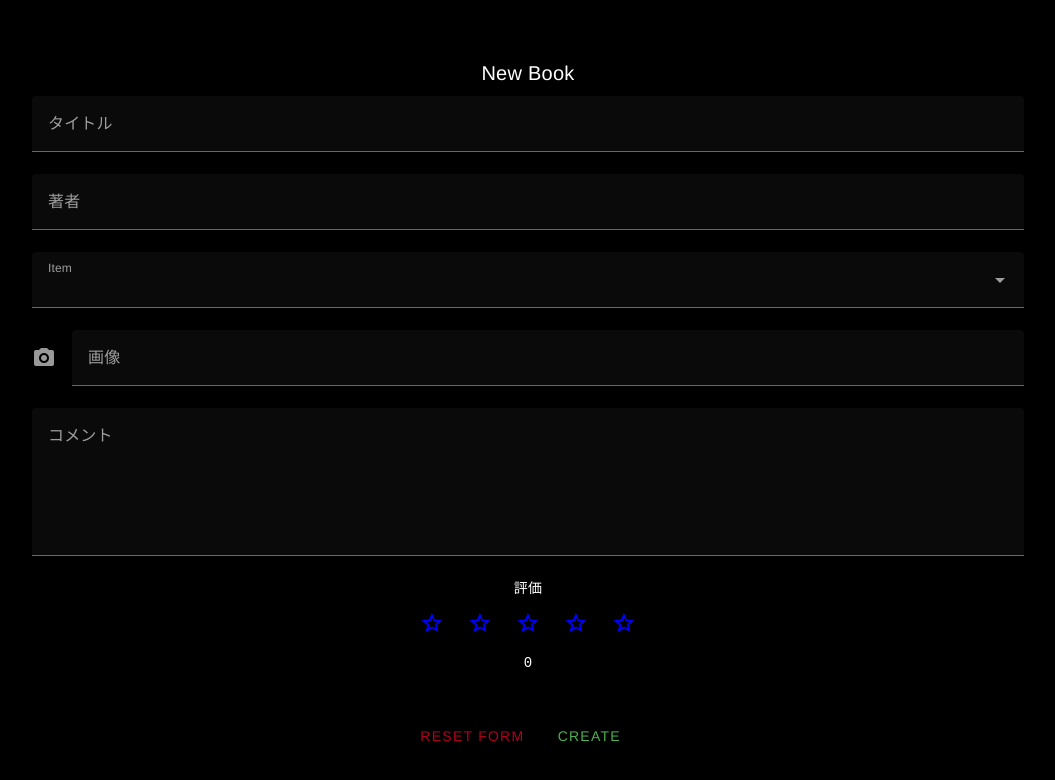
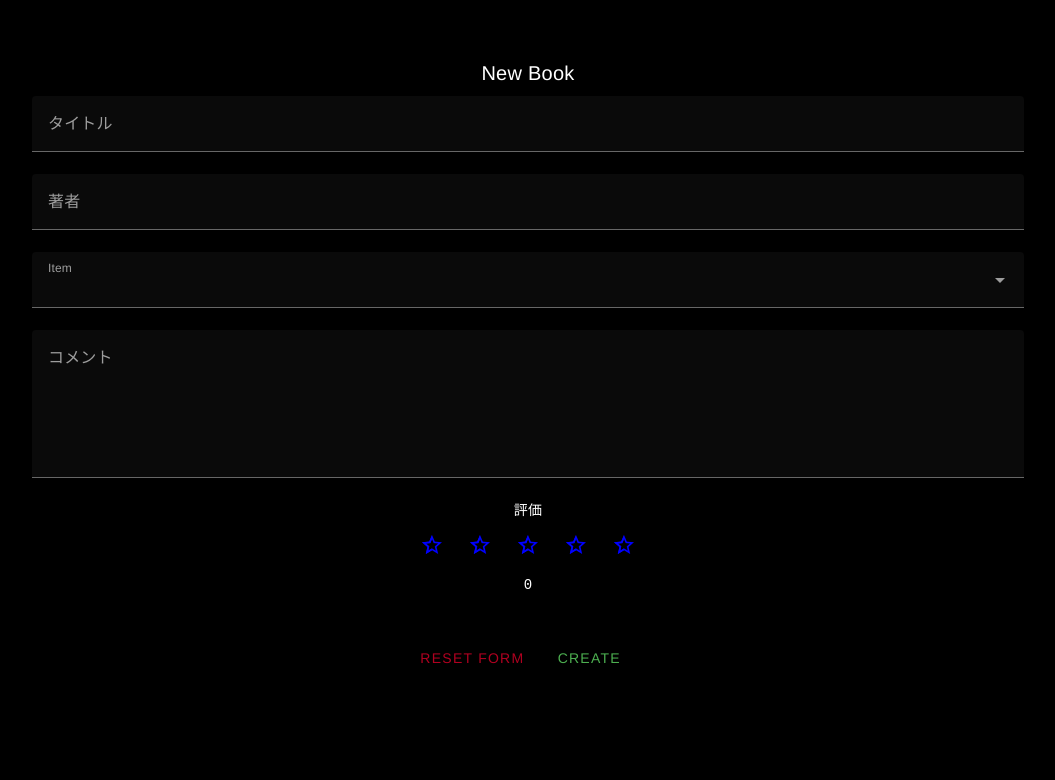
Before and after one commit to ar20190114/Vue-Book-App, a Vue app: page /book/form in a window 1280 px wide. Shown: the top 780 px of the page, without its empty margins (112-1167 px from the left). Built offline with nearby package versions, Linux system fonts and the light colour scheme.

Commit message:
firebase post data

```diff
--- a/package.json
+++ b/package.json
@@ -13,7 +13,7 @@
     "core-js": "^3.8.3",
     "firebase": "^9.15.0",
     "vue": "^3.2.13",
-    "vue-router": "^4.0.3",
+    "vue-router": "^4.1.6",
     "vuetify": "^3.0.1",
     "vuex": "^4.0.0"
   },
--- a/src/views/FormView.vue
+++ b/src/views/FormView.vue
@@ -19,12 +19,6 @@
             :items="bookInformation.bookItems"
             label="Item"
           ></v-select>
-
-          <v-file-input
-            label="画像"
-            variant="filled"
-            prepend-icon="mdi-camera"
-          ></v-file-input>
 
           <v-textarea
             v-model="bookInformation.bookComment"
@@ -48,7 +42,7 @@
           <v-btn color="error" class="mr-4" @click="resetForm">
             Reset Form
           </v-btn>
-          <v-btn color="success" class="mr-4"> create </v-btn>
+          <v-btn color="success" class="mr-4" @click="postForm"> create </v-btn>
         </div>
       </v-card-actions>
     </div>
@@ -57,6 +51,9 @@
 
 <script setup lang="ts">
 import { Ref, ref, reactive } from "vue";
+import { collection, addDoc } from "firebase/firestore";
+import db from "../firebase.js";
+import router from "@/router";
 
 const bookSubject: Ref<string> = ref("");
 const bookInformation = reactive({
@@ -73,6 +70,22 @@ function resetForm() {
   bookSubject.value = "";
   bookInformation.bookComment = "";
   bookInformation.bookRating = 0;
+}
+
+async function postForm() {
+  try {
+    const docRef = await addDoc(collection(db, "booklist"), {
+      title: bookInformation.bookTitle,
+      author: bookInformation.bookAuthor,
+      rating: bookInformation.bookRating,
+      comment: bookInformation.bookComment,
+      item: bookSubject.value,
+    });
+    console.log("Document written with ID: ", docRef.id);
+  } catch (e) {
+    console.error("Error adding document: ", e);
+  }
+  await router.push({ name: "home" });
 }
 </script>
 <style scoped>
```
Also changed, not shown: 1 other file (tests, documents, lock files or other folders).
